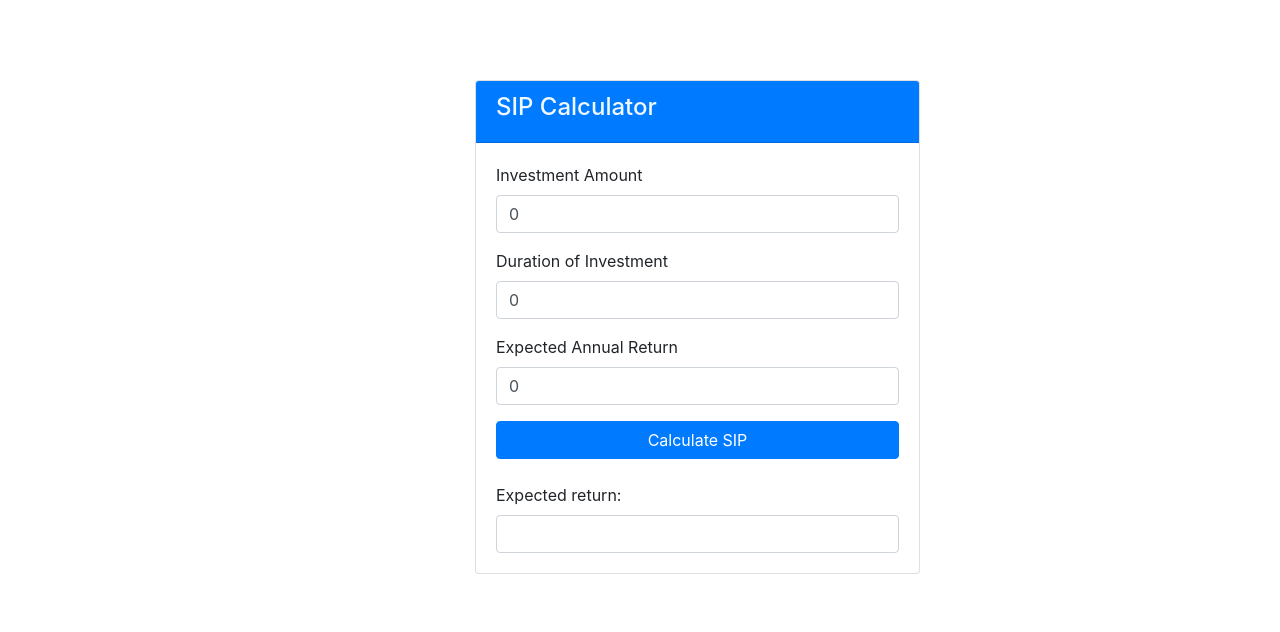
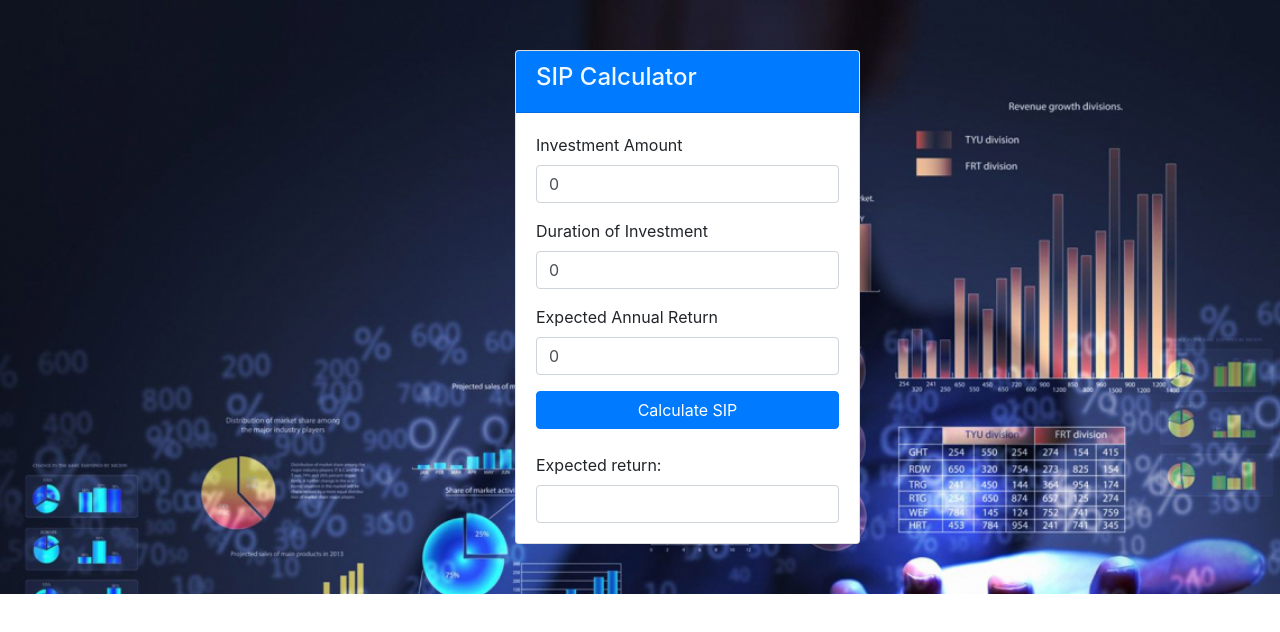
Before and after one commit to khyativalera/SIP-Calculator, an Angular app: page / in a window 1280 px wide. Shown: the top 632 px of the page. Built offline with nearby package versions, Linux system fonts and the light colour scheme.

Commit message:
added background image

```diff
--- a/src/app/calculator/calculator.component.css
+++ b/src/app/calculator/calculator.component.css
@@ -0,0 +1,13 @@
+body {
+  background-image: url("assets/image.jpeg");
+  background-size: cover;
+}
+/* @media only screen and (max-width: 2000px) {
+  body {
+    background-image: url("assets/image.jpeg");
+    background-size: cover;
+  }
+} */
+.card {
+  margin: 50px;
+}
--- a/src/app/calculator/calculator.component.html
+++ b/src/app/calculator/calculator.component.html
@@ -1,4 +1,5 @@
-<div class="container" style="margin: 80px;">
+<body>
+<div class="container">
 <div class="row">
     <div class="col-md-5 offset-md-4">
         <div class="card">
@@ -42,3 +43,4 @@
     </div>
 </div>
 </div>
+</body>
--- a/src/app/calculator/calculator.component.ts
+++ b/src/app/calculator/calculator.component.ts
@@ -43,7 +43,4 @@ export class CalculatorComponent implements OnInit {
 
 
   }
-
-
-
 }
```
Also changed, not shown: assets/image.jpeg (added).
